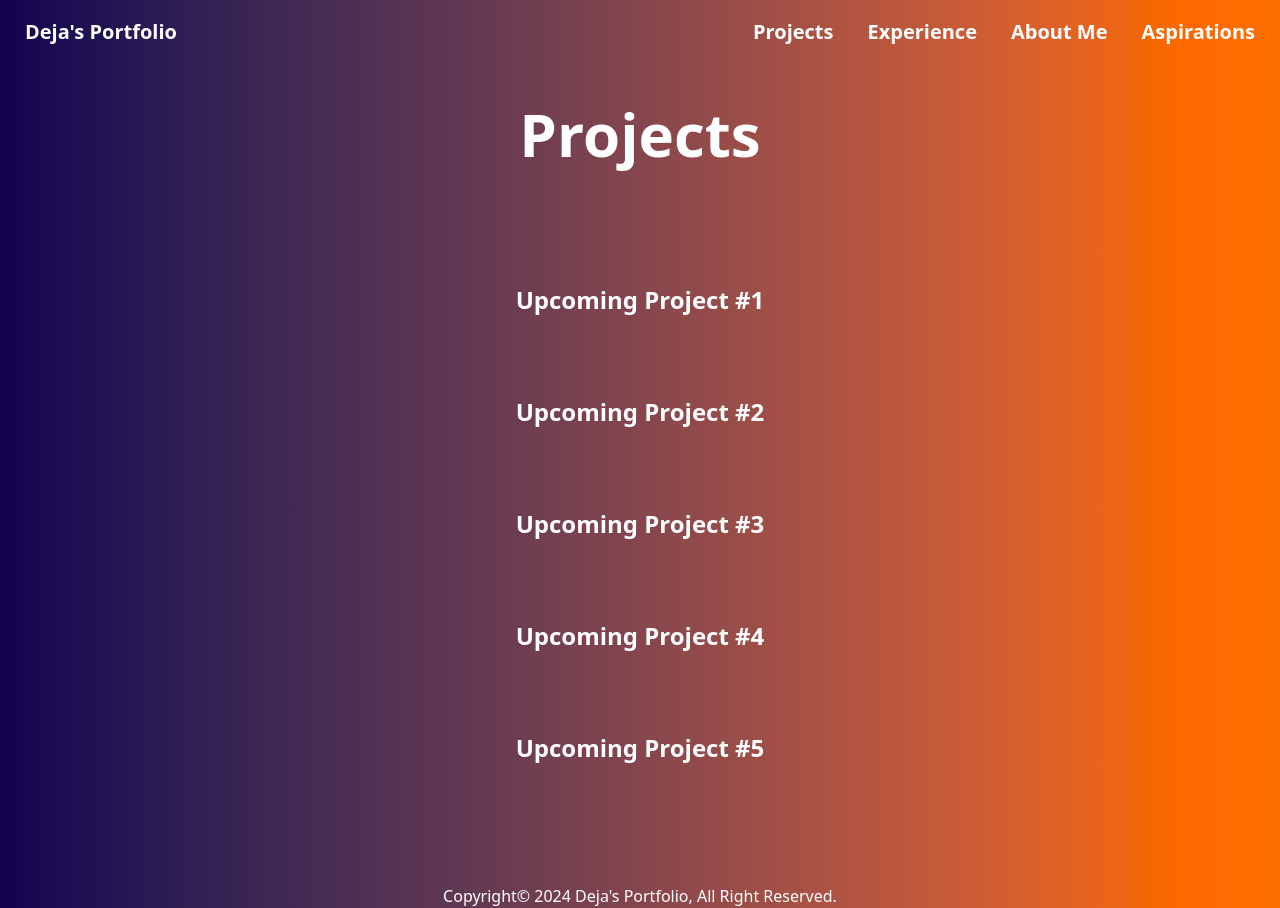
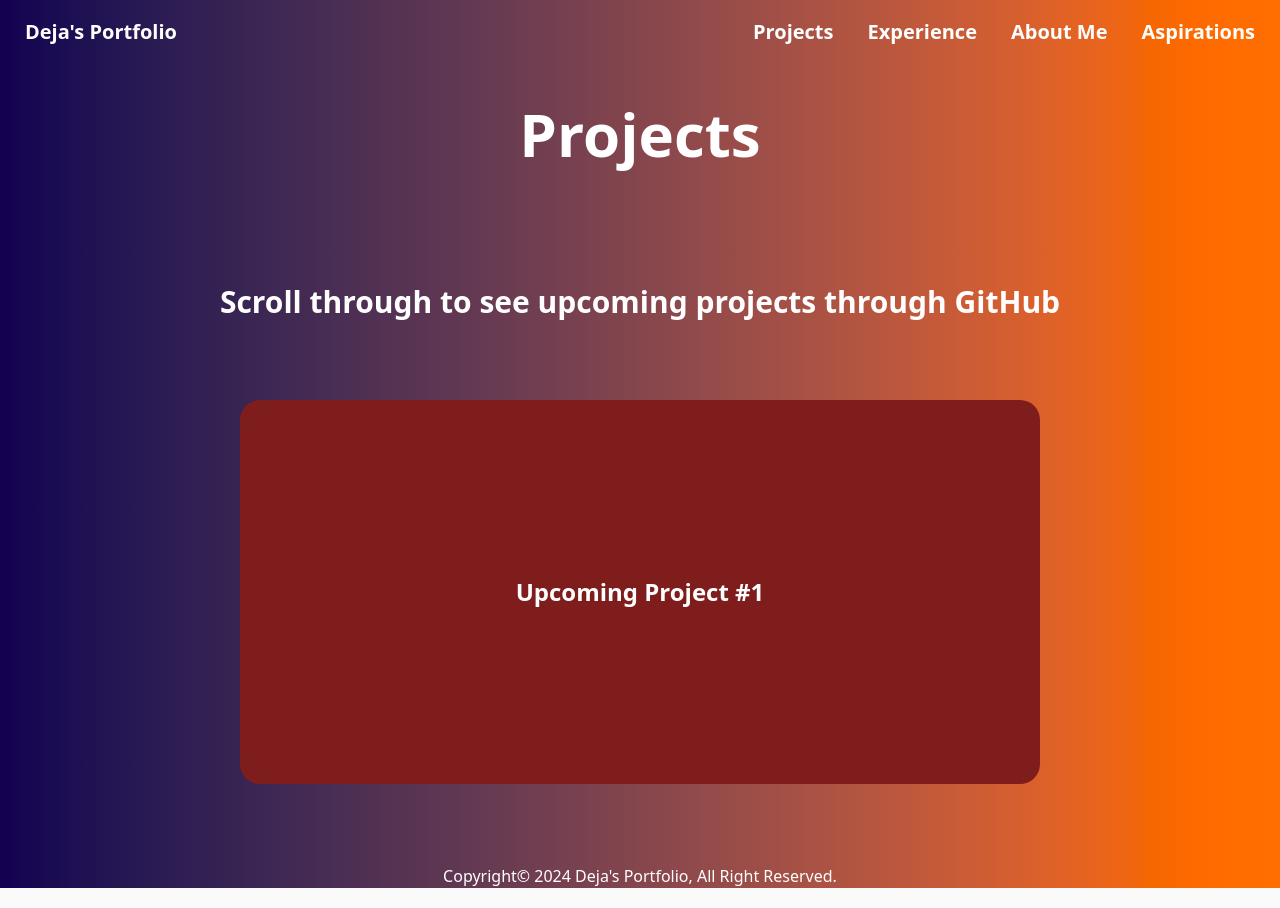
Before and after one commit to DejaM24/portfolio, a React (Vite) app in the folder react-portfolio/: page /projects in a window 1280 px wide. Built offline with nearby package versions, Linux system fonts and the light colour scheme.

Commit message:
added carousel to project page and tested layout changes from home page and about me page

```diff
--- /dev/null
+++ b/react-portfolio/src/App.css
@@ -0,0 +1,17 @@
+.textEdit {
+  font-size: 72px;
+  background-image: linear-gradient(45deg, #450899, #f07407);
+  background-size: 100%;
+  background-repeat: repeat;
+  background-clip: text;
+  -webkit-text-fill-color: transparent;
+  -moz-background-clip: text;
+  -moz-text-fill-color: transparent;
+  text-align: center;
+}
+
+.play {
+    background-image: linear-gradient(45deg, #450899, #f07407);
+    background-clip: text;
+    color: transparent;
+}
--- a/react-portfolio/src/App.jsx
+++ b/react-portfolio/src/App.jsx
@@ -3,7 +3,7 @@ import { useNavigate } from 'react-router-dom'
 import headShot from './images/IMG_1879.jpg'
 import linkedInLogo from './images/linkedInLogo.png'
 import emailLogo from './images/emailLogo.png'
-import githubLogo from './images/githubLogo.png'
+import './App.css'
 
 function App() {
   const navigate = useNavigate();
@@ -51,18 +51,27 @@ function App() {
         </div>
       </div>
 
+      {/* slogan banner */}
+      {/* <div className='textEdit'>Let's Start Designing with the User in Mind!
+      </div> */}
+
+      {/* test block */}
+      {/* <div className='bg-gradient-to-r from-neutral to-secondary'>
+        <div className="rounded-md p-10 bg-white mr-32 ml-32 shadow-2xl text-violet-950 font-thin text-5xl">Let's Start Designing with the User in Mind!</div>
+      </div> */}
+
       {/* about me section */}
       <div className='flex justify-center  text-white bg-gradient-to-r from-neutral to-secondary'>
-        <img src={headShot} alt='portrait' className='object-contain h-96 w-96 m-20'></img>
+        <img src={headShot} alt='portrait' className='object-contain h-96 w-96 m-20 '></img>
       </div>
-      <div className='flex justify-center text-6xl font-black pt-10  text-white bg-gradient-to-r from-neutral to-secondary'>
+      <div className='flex justify-center text-6xl font-black pt-10 pb-20 text-white bg-gradient-to-r from-neutral to-secondary'>
         About Me
       </div>
 
       <div className='flex justify-center  text-white bg-gradient-to-r from-neutral to-secondary'>
 
         {/* edit text here */}
-        <div className='flex justify-center text-justify text-5xl font-thin pt-20 pr-20 pl-20 pb-16'>  Hi guys! I'm Deja Moore. A software developer based in Richmond, VA that works to "Design with the User in Mind."
+        <div className='rounded-md p-10 bg-white mr-32 ml-32 shadow-2xl text-violet-950 font-thin text-5xl text-center'>  Hi guys! I'm Deja Moore. A software developer based in Richmond, VA that works to "Design with the User in Mind."
           I've helped developed various projects and applications.
           Being able to collabrate with a team in creating real-life applications has been extremely benefitcal to the start of my career.
           My eagerness in continuing to grow as a developer as pushed me to learn more within the field as I work hands on.
@@ -74,7 +83,7 @@ function App() {
 
 
       {/* contact section */}
-      <div className='flex justify-center text-6xl font-black pt-10 navContact  text-white bg-gradient-to-r from-neutral to-secondary'>
+      <div className='flex justify-center text-6xl font-black pt-20 navContact text-white bg-gradient-to-r from-neutral to-secondary'>
         Contact Me
       </div>
       {/* links to contact info  */}
--- a/react-portfolio/src/pages/AboutMe.jsx
+++ b/react-portfolio/src/pages/AboutMe.jsx
@@ -60,13 +60,13 @@ export default function AboutMe() {
         {/* <img src={headShot} alt='portrait' width='24%' height='24%' className='flex rounded-full ml-20 pt-24 pb-24 scale-y-75'></img> */}
 
          {/* edit text here */}
-         <div className='flex content-center text-justify text-5xl font-thin pt-20 pr-20 pl-20 pb-16'>
+         <div className='flex content-center text-5xl font-thin pt-20 pr-20 pl-20 pb-16 text-center'>
          Hi guys! I'm Deja Moore. A software developer based in Richmond, VA that works to "Design with the User in Mind."
          I've helped developed various projects and applications.
          Being able to collabrate with a team in creating real-life applications has been extremely benefitcal to the start of my career.
          My eagerness in continuing to grow as a developer as pushed me to learn more within the field as I work hands on.
          The foundation of most of the applications I've developed have been the use of HTML & CSS, Javascript, React JS, & Python.
-         Some additional tools I had experience with include daisyUI, Tailwind CSS, Express JS, node JS, and Mongoose/MongoDB.
+         Some additional tools I had experience with include daisyUI, Tailwind CSS, Express JS, Node JS, and Mongoose/MongoDB.
          </div>
 
        </div>
--- a/react-portfolio/src/pages/Projects.jsx
+++ b/react-portfolio/src/pages/Projects.jsx
@@ -1,5 +1,4 @@
 import React from 'react';
-import githubLogo from '/src/images/githubLogo.png'
 import { useNavigate } from 'react-router-dom';
 
 export default function Projects() {
@@ -32,7 +31,7 @@ export default function Projects() {
                 <div className="flex-none">
                 </div>
                 <div className="flex-1">
-                    <a onClick={() => navigateHome()} className="btn btn-ghost rounded-full text-xl font-bold">Deja's Portfolio</a>
+                    <a onClick={() => navigateHome()} className="btn btn-ghost rounded-full text-xl font-bold ">Deja's Portfolio</a>
                 </div>
                 <div className="flex-2">
                     <a onClick={() => navigateProjects()} className="btn btn-ghost rounded-full text-xl font-bold">Projects</a>
@@ -48,37 +47,47 @@ export default function Projects() {
                 </div>
             </div>
 
-            {/* project section */}
+            {/* project header */}
             <div>
                 <div className='flex justify-center text-6xl font-black pt-10 p-20 text-white bg-gradient-to-r from-neutral to-secondary'>
                     Projects
                 </div>
             </div>
 
-            <div className='flex flex-col text-2xl font-bold text-white bg-gradient-to-r from-neutral to-secondary'>
-                {/* link to project 1 */}
-                <div className='flex justify-center p-10 hover:underline'>
-                    <a href='https://github.com/DejaM24' target='_blank'>Upcoming Project #1</a>
+            <div>
+               <div className="flex justify-center text-3xl font-black pt-10 p-20 text-white bg-gradient-to-r from-neutral to-secondary">
+                Scroll through to see upcoming projects through GitHub
+               </div>
+            </div>
+
+            {/* project carousel */}
+            <div className='flex flex-col carousel carousel-vertical h-96 text-2xl font-bold text-white bg-gradient-to-r from-neutral to-secondary'>
+                <div className="carousel-item h-full flex justify-center m-60">{/* link to project 1 */}
+                    <div className='bg-red-900 p-10 hover:underline grid h-full w-full place-content-center rounded-box'>
+                        <a href='https://github.com/DejaM24' target='_blank'>Upcoming Project #1</a>
+                    </div>
                 </div>
-                {/* link to project 2 */}
-                <div className='flex justify-center p-10 hover:underline'>
-                    <a href='https://github.com/DejaM24' target='_blank'>Upcoming Project #2</a>
+                <div className="carousel-item h-full flex justify-center m-60"> {/* link to project 2 */}
+                    <div className='bg-orange-900 p-10 hover:underline grid h-full w-full place-content-center rounded-box'>
+                        <a href='https://github.com/DejaM24' target='_blank'>Upcoming Project #2</a>
+                    </div>
                 </div>
-                {/* link to project 3 */}
-                <div className='flex justify-center p-10 hover:underline'>
-                    <a href='https://github.com/DejaM24' target='_blank'>Upcoming Project #3</a>
+                <div className="carousel-item h-full flex justify-center m-60">{/* link to project 3 */}
+                    <div className='bg-yellow-900 p-10 hover:underline grid h-full w-full place-content-center rounded-box'>
+                        <a href='https://github.com/DejaM24' target='_blank'>Upcoming Project #3</a>
+                    </div>
                 </div>
-                {/* link to project 4 */}
-                <div className='flex justify-center p-10 hover:underline'>
-                    <a href='https://github.com/DejaM24' target='_blank'>Upcoming Project #4</a>
+                <div className="carousel-item h-full flex justify-center m-60"> {/* link to project 4 */}
+                    <div className='bg-green-900 p-10 hover:underline grid h-full w-full place-content-center rounded-box'>
+                        <a href='https://github.com/DejaM24' target='_blank'>Upcoming Project #4</a>
+                    </div>
                 </div>
-                {/* link to project 5 */}
-                <div className='flex justify-center p-10 hover:underline'>
-                    <a href='https://github.com/DejaM24' target='_blank'>Upcoming Project #5</a>
+                <div className="carousel-item h-full flex justify-center m-60">{/* link to project 5 */}
+                    <div className='bg-blue-900 p-10 hover:underline grid h-full w-full place-content-center rounded-box'>
+                        <a href='https://github.com/DejaM24' target='_blank'>Upcoming Project #5</a>
+                    </div>
                 </div>
             </div>
-
-
 
             <footer className='flex justify-center pt-20  text-white bg-gradient-to-r from-neutral to-secondary'>Copyright© 2024 Deja's Portfolio, All Right Reserved.</footer>
         </div>
```
Lines whose indentation alone changed are shown as unchanged.
